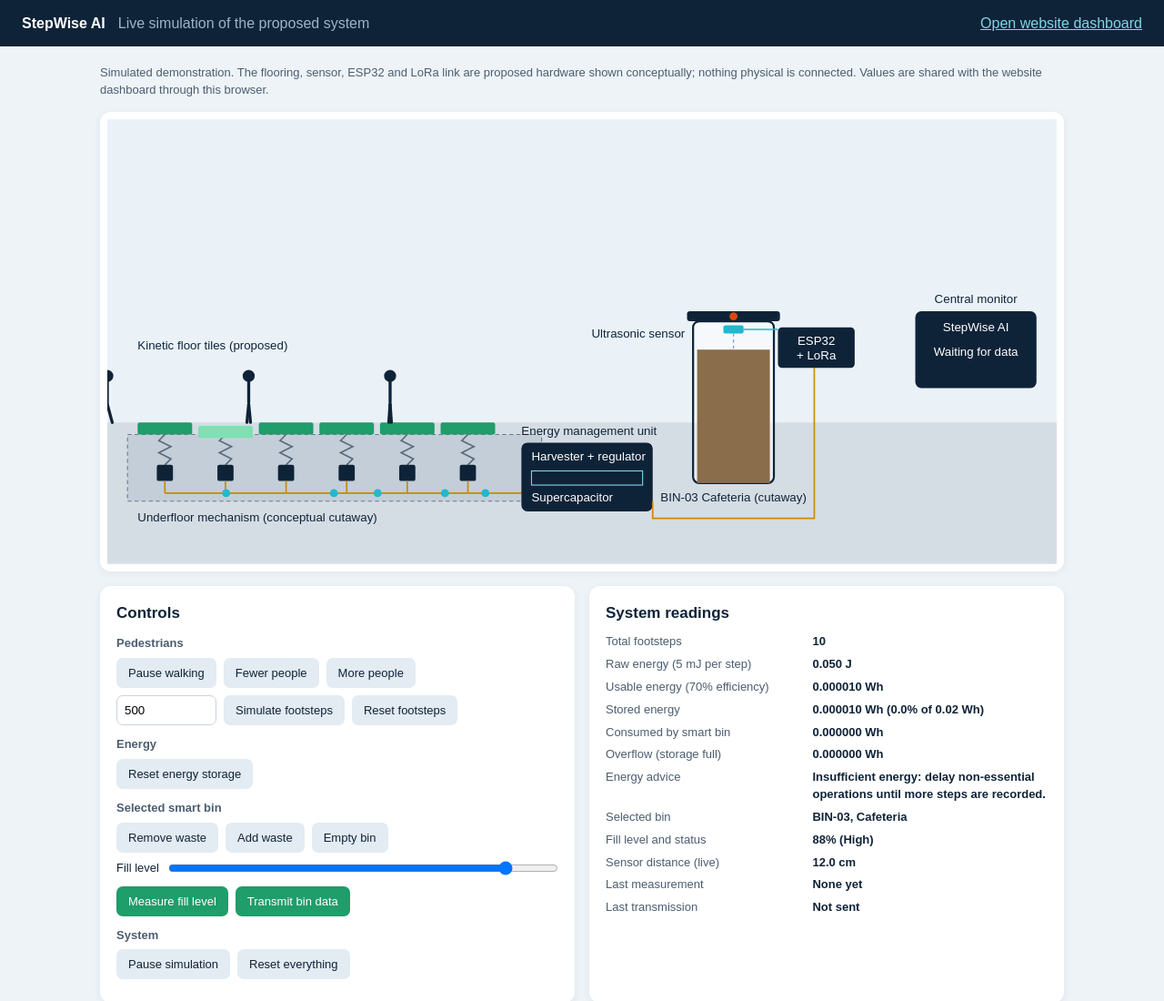
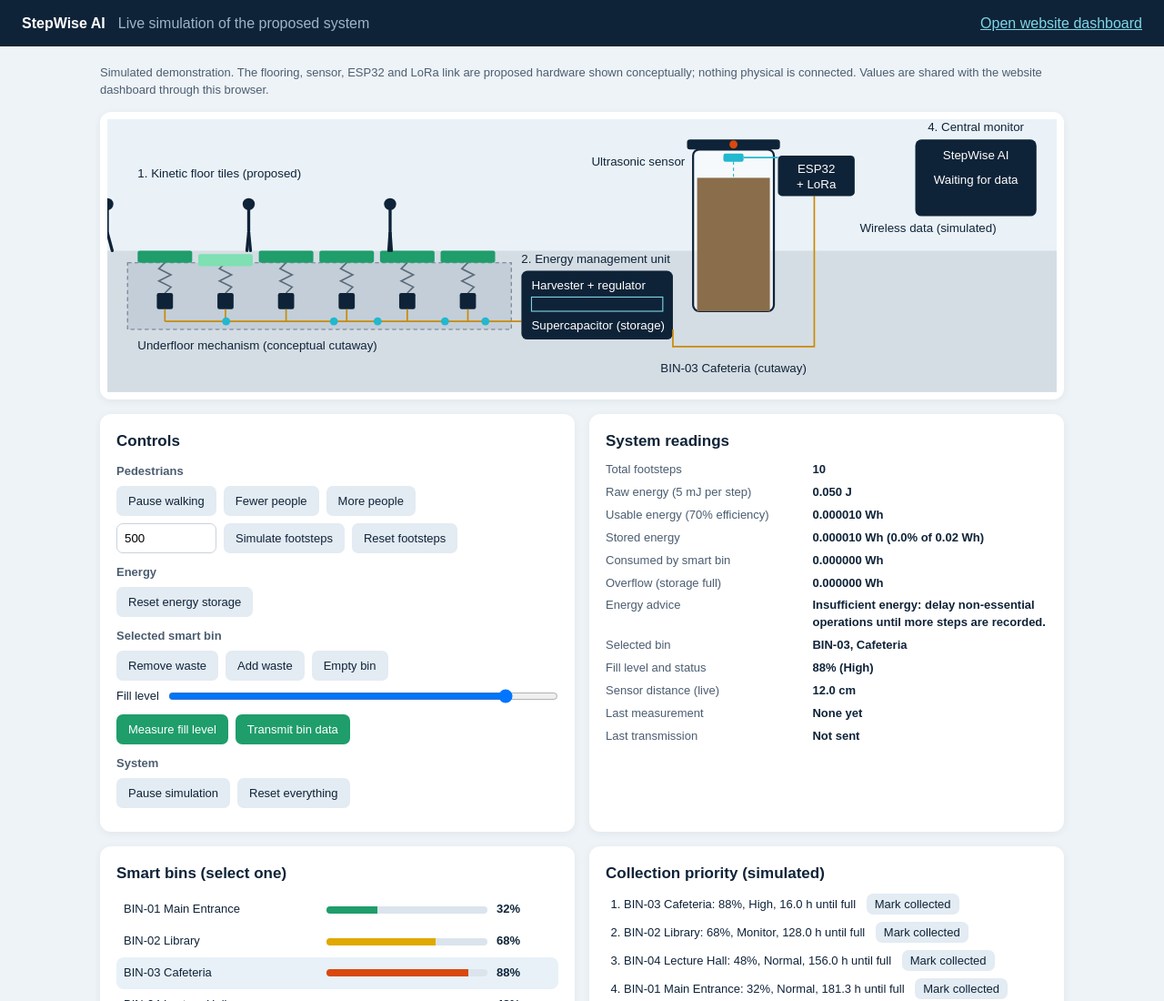
Before and after one commit to cheynefernando14/stepwise-ai-simulation, a plain HTML site: page index.html in a window 1280 px wide. Shown: the top 1100 px of the page at 91% size. Drawn offline with Linux system fonts and the light colour scheme.

Commit message:
Update index.html

```diff
--- a/index.html
+++ b/index.html
@@ -15,22 +15,22 @@
   <p class="note">Simulated demonstration. The flooring, sensor, ESP32 and LoRa link are proposed hardware shown conceptually; nothing physical is connected. Values are shared with the website dashboard through this browser.</p>
 
   <section class="card scene-card">
-    <svg id="scene" viewBox="0 0 940 440" role="img" aria-label="Pedestrians walk over kinetic tiles, energy flows to a storage unit that powers a smart bin, and bin data is sent to a central monitor.">
+    <svg id="scene" viewBox="0 170 940 270" role="img" aria-label="Pedestrians walk over kinetic tiles, energy flows to a storage unit that powers a smart bin, and bin data is sent to a central monitor.">
       <rect width="940" height="300" fill="#eaf2f8"/>
       <rect y="300" width="940" height="140" fill="#d5dde4"/>
-      <rect x="20" y="312" width="410" height="66" fill="#c3ced8" stroke="#6b7c8c" stroke-dasharray="4 3"/>
+      <rect x="20" y="312" width="380" height="66" fill="#c3ced8" stroke="#6b7c8c" stroke-dasharray="4 3"/>
       <g id="under"></g><g id="tiles"></g>
-      <text class="lbl" x="30" y="228">Kinetic floor tiles (proposed)</text>
+      <text class="lbl" x="30" y="228">1. Kinetic floor tiles (proposed)</text>
       <text class="lbl" x="30" y="398">Underfloor mechanism (conceptual cutaway)</text>
       <g id="people"></g>
 
-      <rect x="410" y="320" width="130" height="68" rx="6" fill="#0f2338"/>
+      <rect x="410" y="320" width="150" height="68" rx="6" fill="#0f2338"/>
       <text class="lw" x="420" y="338">Harvester + regulator</text>
-      <rect x="420" y="348" width="110" height="14" fill="none" stroke="#7fd6e6"/>
-      <rect id="cap" x="420" y="348" width="0" height="14" fill="#22b8cf"/>
-      <text class="lw" x="420" y="378">Supercapacitor</text>
-      <text class="lbl" x="410" y="312">Energy management unit</text>
-      <path d="M540,378 V395 H700 V246" fill="none" stroke="#c98a00" stroke-width="1.5"/>
+      <rect x="420" y="346" width="130" height="14" fill="none" stroke="#7fd6e6"/>
+      <rect id="cap" x="420" y="346" width="0" height="14" fill="#22b8cf"/>
+      <text class="lw" x="420" y="378">Supercapacitor (storage)</text>
+      <text class="lbl" x="410" y="312">2. Energy management unit</text>
+      <path d="M560,378 V395 H700 V246" fill="none" stroke="#c98a00" stroke-width="1.5"/>
 
       <rect x="580" y="200" width="80" height="160" rx="6" fill="#fff" fill-opacity=".55" stroke="#0f2338" stroke-width="2"/>
       <rect id="waste" x="584" y="360" width="72" height="0" fill="#8a6d4b"/>
@@ -40,7 +40,7 @@
       <rect x="610" y="204" width="20" height="8" rx="2" fill="#22b8cf"/>
       <circle id="ping" cx="620" cy="212" r="4" fill="#0f2338" opacity="0"/>
       <text class="lbl" x="572" y="216" text-anchor="end">Ultrasonic sensor</text>
-      <text class="lbl" id="binLabel" x="620" y="378" text-anchor="middle">Smart bin (cutaway)</text>
+      <text class="lbl" id="binLabel" x="620" y="420" text-anchor="middle">3. Smart bin (cutaway)</text>
 
       <line x1="630" y1="208" x2="664" y2="208" stroke="#22b8cf" stroke-width="1.5"/>
       <rect x="664" y="206" width="76" height="40" rx="4" fill="#0f2338"/>
@@ -52,7 +52,8 @@
       <rect x="800" y="190" width="120" height="76" rx="6" fill="#0f2338"/>
       <text class="lw" x="860" y="210" text-anchor="middle">StepWise AI</text>
       <text class="lw" id="mon" x="860" y="234" text-anchor="middle">Waiting for data</text>
-      <text class="lbl" x="860" y="182" text-anchor="middle">Central monitor</text>
+      <text class="lbl" x="860" y="182" text-anchor="middle">4. Central monitor</text>
+      <text class="lbl" x="745" y="282">Wireless data (simulated)</text>
       <circle id="packet" cx="740" cy="226" r="5" fill="#1f9d6b" opacity="0"/>
       <g id="pulses"></g>
     </svg>
```
